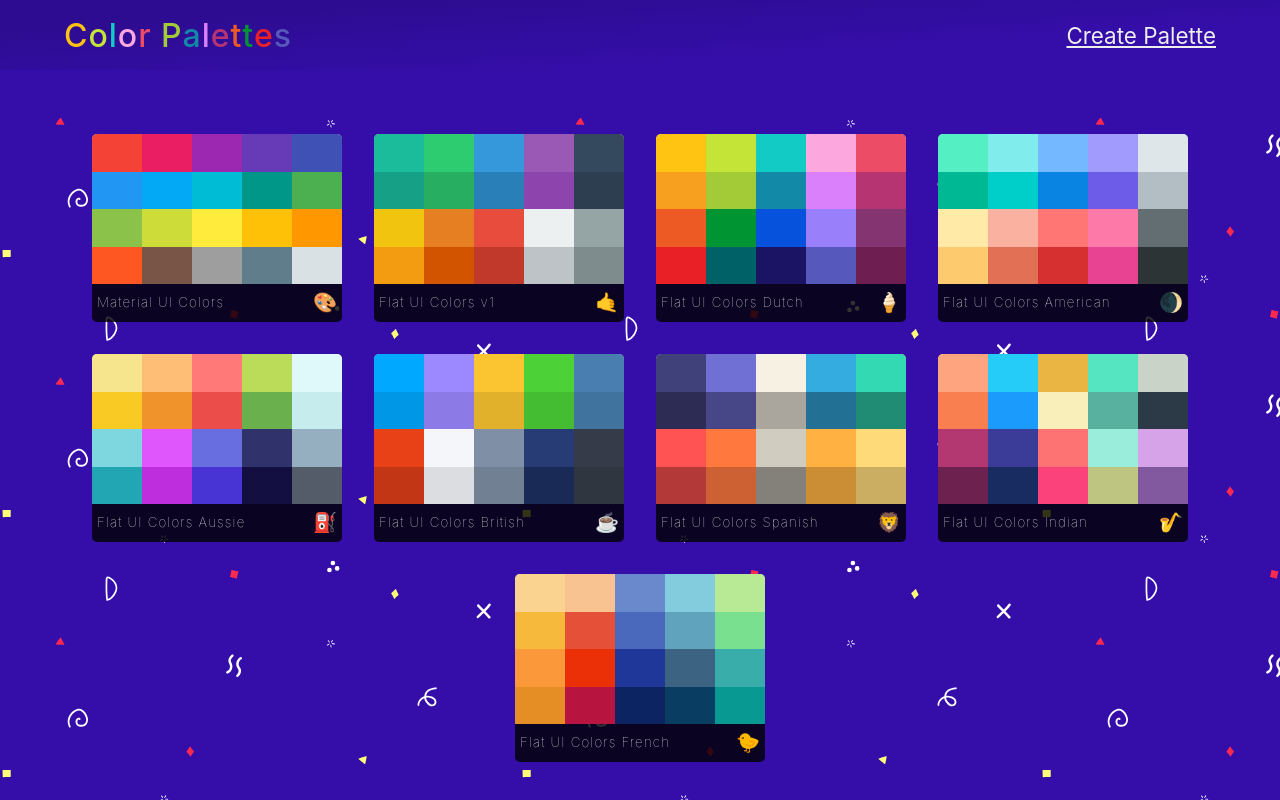
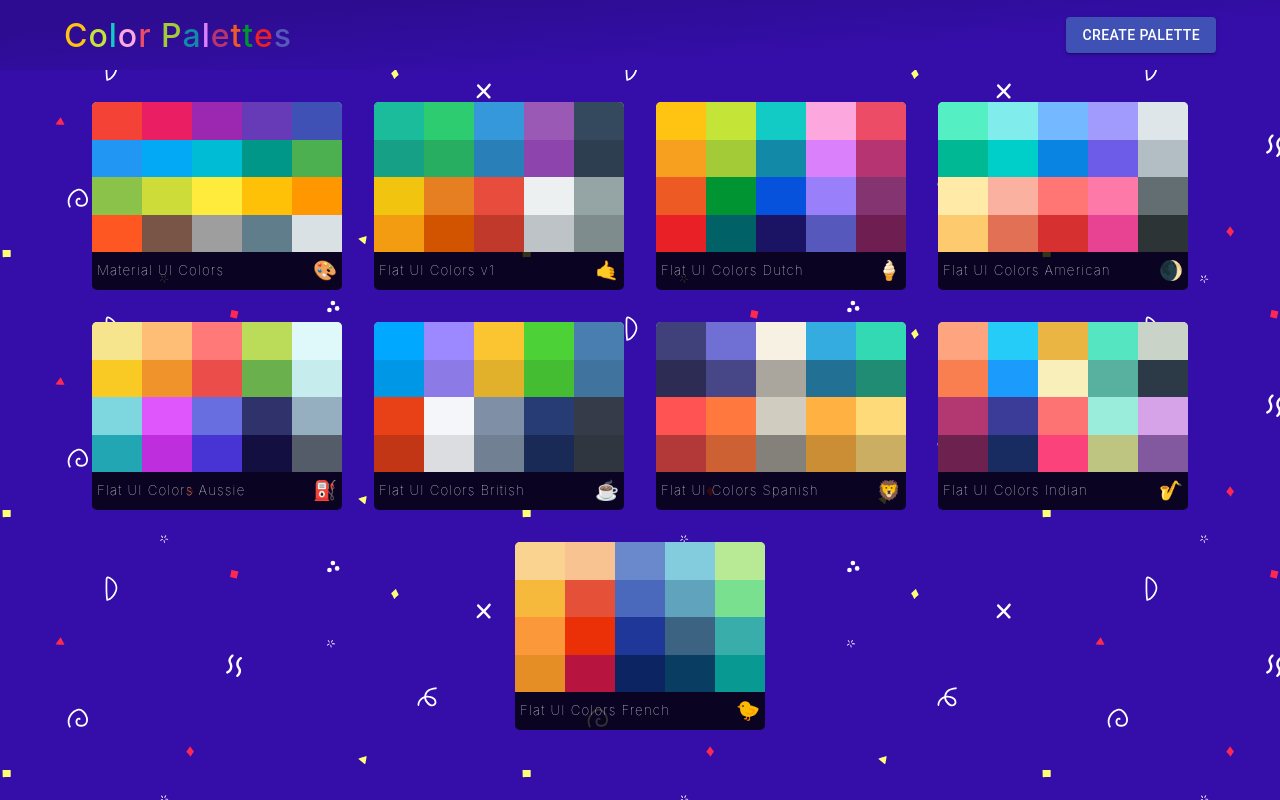
Before and after one commit to AdoDragicevic/Palettes, a React (Create React App) app: page / in a window 1280 px wide. Built offline with nearby package versions, Linux system fonts and the light colour scheme; the HTML template or start-up script is replaced by a standard one.

Commit message:
Style overflow

```diff
--- a/src/PaletteListNav.js
+++ b/src/PaletteListNav.js
@@ -1,5 +1,6 @@
 import { Link } from "react-router-dom";
 import { withStyles } from "@material-ui/styles";
+import Button from '@material-ui/core/Button';
 import ColorfulHeader from "./ColorfulHeader";
 import headerColors from "./headerColors.js";
 import styles from "./styles/PaletteListNavStyles";
@@ -12,7 +13,15 @@ function PaletteListNav({ classes }) {
         txt="Color Palettes"
         colors={headerLetterColors}
       />
-      <Link to="/palette/new">Create Palette</Link>
+      <Link to="/palette/new">
+        <Button
+          className={classes.button}
+          variant="contained"
+          color="primary"
+        >
+          Create Palette
+        </Button>
+      </Link>
     </nav>
   )
 };
--- a/src/index.css
+++ b/src/index.css
@@ -6,7 +6,6 @@ body {
   -webkit-font-smoothing: antialiased;
   -moz-osx-font-smoothing: grayscale;
   box-sizing: border-box;
-  background-color: #350EAA;
 }
 
 code {
--- a/src/styles/ColorfulHeaderStyles.js
+++ b/src/styles/ColorfulHeaderStyles.js
@@ -1,9 +1,17 @@
+import sizes from "./sizes";
+
 const styles = {
     ColorfulHeader: {
         fontSize: "2rem",
         paddingLeft: "5vw",
         fontWeight: "500",
-        letterSpacing: "1px"
+        letterSpacing: "1px",
+        [sizes("sm")]: {
+            fontSize: "1.5rem"
+        },
+        [sizes("xs")]: {
+            fontSize: "1rem"
+        }
     },
     letter: {
         transition: "all 2s ease"
--- a/src/styles/NewPaletteFormStyles.js
+++ b/src/styles/NewPaletteFormStyles.js
@@ -5,6 +5,9 @@ const drawerWidth = DRAWER_WIDTH;
 const styles = theme => ({
   root: {
     display: 'flex',
+    width: "100vw",
+    height: "100vh",
+    overflow: "hidden"
   },
   drawer: {
     width: drawerWidth,
@@ -13,7 +16,9 @@ const styles = theme => ({
   drawerPaper: {
     width: drawerWidth,
     display: "flex",
-    alignItems: "center"
+    alignItems: "center",
+    backgroundColor: "#F5F5F5",
+    overflow: "hidden"
   },
   drawerHeader: {
     display: 'flex',
--- a/src/styles/Page.css
+++ b/src/styles/Page.css
@@ -4,6 +4,7 @@
     width: 100%;
     top: 0;
     transition: opacity .3s ease-in-out;
+    overflow: auto;
 }
 .page-enter {
     opacity: 0;
--- a/src/styles/PaletteListNavStyles.js
+++ b/src/styles/PaletteListNavStyles.js
@@ -1,8 +1,9 @@
+import sizes from "./sizes";
+
 const styles = {
     nav: {
         backgroundColor: "rgb(53, 14, 170)",
         background: "linear-gradient(176deg, rgba(45,12,145,1) 19%, rgba(53,14,170,1) 72%)",
-        marginBottom: "3rem",
         height: "70px",
         display: "flex",
         width: "100%",
@@ -12,14 +13,18 @@ const styles = {
         "& a": {
             color: "#eee",
             paddingRight: "5vw",
-            fontSize: "1.4rem"
+            fontSize: "1.4rem",
+            textDecoration: "none"
         }
     },
-    heading: {
-        fontSize: "2rem",
-        paddingLeft: "5vw",
-        fontWeight: "500"
-    }
+    button: {
+        [sizes("sm")]: {
+          padding: ".2rem .3rem"
+        },
+        [sizes("xs")]: {
+          margin: "0 .3rem",
+        }
+      }
 };
 
 export default styles;
--- a/src/styles/PaletteListStyles.js
+++ b/src/styles/PaletteListStyles.js
@@ -12,11 +12,10 @@ const styles = {
         }
     },
     root: {
-        height: "100vh",
+        minHeight: "calc(100vh - 70px)",
         // SVG Bacground made with https://www.svgbackgrounds.com/
         backgroundImage: `url(${bg})`,
-        backgroundAttachment: "fixed",
-        overflow: "auto",
+        backgroundAttachment: "fixed"
     },
     container: {
         margin: "0 auto",
@@ -30,6 +29,7 @@ const styles = {
         }
     },
     palettes: {
+        marginTop: "1rem",
         boxSizing: "border-box",
         width: "100%",
         display: "flex",
```
